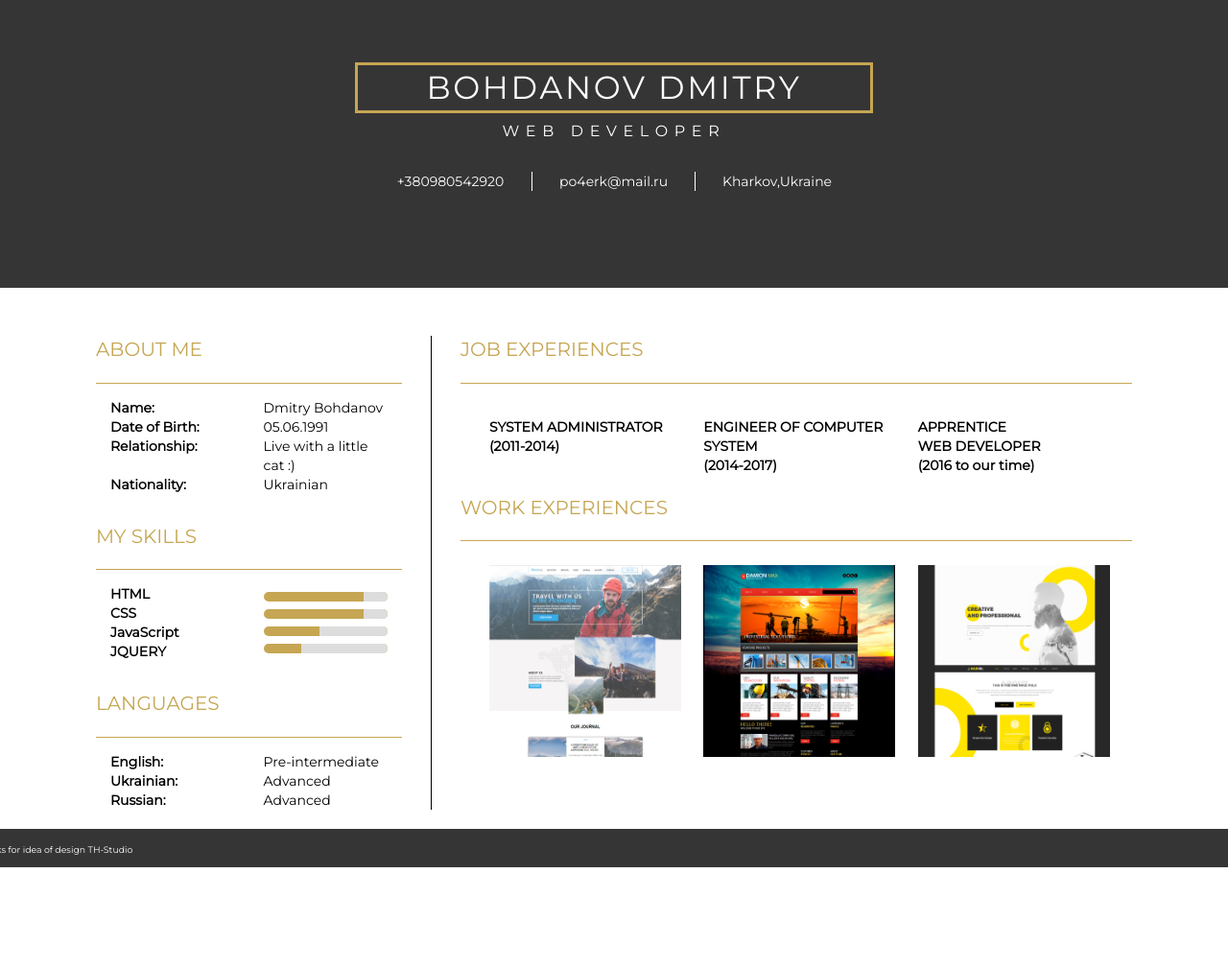
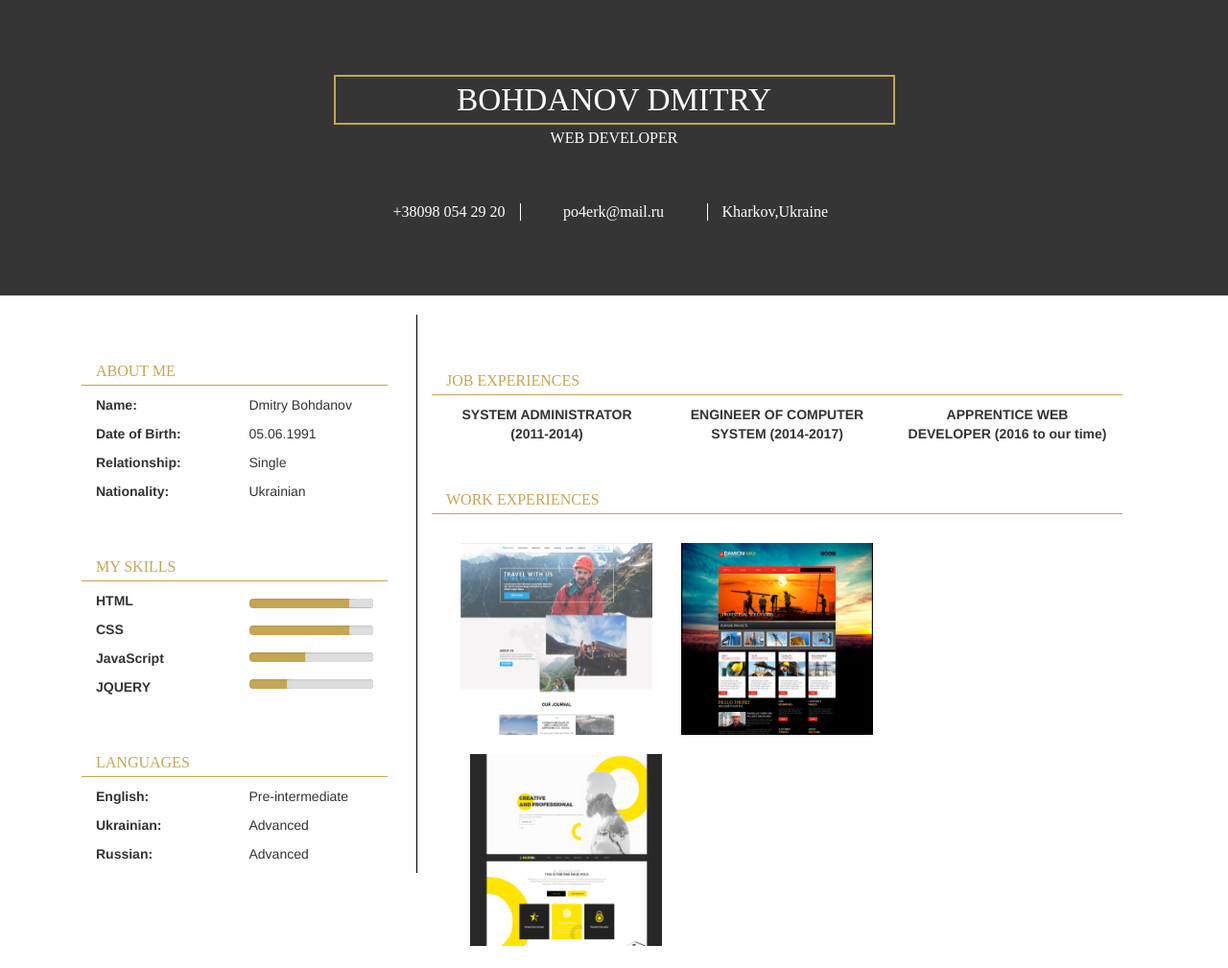
Before and after one commit to po4erk/po4erk.github.io, a plain HTML site: page index.html in a window 1280 px wide. Shown: the top 1009 px of the page at 96% size. Before the commit the page ends 904 px from the top, so only its background shows below. Drawn offline with nearby package versions, Linux system fonts and the light colour scheme.

Commit message:
Add files via upload

```diff
--- a/css/progress.css
+++ b/css/progress.css
@@ -3,17 +3,19 @@
 .progress {
   width: 100%;
   height: 10px;
+
 }
 .progress-wrap, .progress-wrap-1, .progress-wrap-2, .progress-wrap-3{
   background: #c6a653;
   margin: 8px 0;
   overflow: hidden;
   position: relative;
-  border-radius: 20px;
+
 }
 .progress-bar, .progress-bar-1, .progress-bar-2, .progress-bar-3{
     background: #ddd;
     left: 0;
     position: absolute;
     top: 0;
+    border-radius: 5%;
 }
--- a/css/resume.css
+++ b/css/resume.css
@@ -1,97 +1,169 @@
 *{
     margin: 0;
     padding: 0;
-    border: none;
+    border: 0;
 }
-@media only screen and (min-width : 1024px) {
-    .li-border{border-right: 1px solid white;}
-    .left-column{border-right: 1px solid black;}
-    .header-title{margin-top: 12%;}
-    .header-wrapper{height: 300px;}
-    .body-wrapper{min-height: calc(70vh - 5vh);}
-}
-@media only screen and (min-width : 350px) and (max-width : 480px) {
-    .header-title{margin-top: 10%;}
-    .header-wrapper{height: 50vh;}
-    .footer{display: none;}
+li{
+    list-style-type: none;
 }
 
-.font{
-    font-family: Montserrat;
-    color: white;
+@media screen and (min-width: 1000px){
+    .header{
+        height: 308px;
     }
-
     .header-wrapper{
-    width: 100%;
-    background-color: #353535;
+       margin-top: 6%;
    }
-.body-wrapper{
-    padding-bottom: 20px;
+   .header-paragraph{
+       margin-bottom: 5%;
    }
-.header-title{
-    font-size: 25pt;
-    text-align: center;
-    font-weight: lighter;
-    letter-spacing: 2pt;
-    border: 3px solid #c6a653;
+   .first{
+       text-align: right;
+       border-right: 1px solid white;
    }
-.header-paragrpah{
-    margin-top: -15px;
-    font-size: 12pt;
-    text-align: center;
-    letter-spacing: 5pt;
+   .second{
+       border-right: 1px solid white;
    }
-li{
-    margin-top: 30px;
-    list-style-type: none;
-    text-align: center;
+   .third{
+       text-align: left;
+   }
+   .job{
+       margin-top: 60px;
+   }
+   .work{
+       margin-top: 60px;
    }
    .left-column{
-    margin-top: 50px;
+       margin-top: 10px;
+       border-right: 1px solid black;
    }
-.about-me-title, .my-skills-title, .languages-title, .job-title, .work-title{
-    color: #c6a653;
-    font-size: 15pt;
-    padding-bottom: 20px;
-    border-bottom: 1px solid #c6a653;
+      .work-wrapper{
+       margin-top: 40px;
    }
-.about-me-p__left, .my-skills-p__left, .languages-p__left, .job-p{
-    color: black;
-    font-weight: bold;
-    margin-top: 15px;
 }
-.about-me-p__right, .my-skills-p__right, .languages-p__right{
-    margin-top: 15px;
-    color: black;
+@media screen and (min-width: 768px){
+   .header{
+    height: 308px;
     }
-.my-skills, .languages{
-    padding-top: 30px;
+   .header-wrapper{
+       margin-top: 6%;
+   }
+   .header-paragraph{
+       margin-bottom: 5%;
    }
    .job{
-    margin-top: 50px;
- }
-.job-elements{
-    margin-top: 20px;
+       margin-top: 60px;
    }
    .work{
        margin-top: 20px;
    }
+   .left-column{
+       margin-top: 20px;
+       border-right: 1px solid black;
+   }
    .work-wrapper{
-    margin-top: 25px;
+       margin-top: 20px;
    }
-.work-wrapper-img:hover{
-    transition: transform 0.5s ease-in;
-    -webkit-transform: scale(2);
-    -ms-transform: scale(2);
-    transform: scale(2);
-    z-index: 1;
+   .work-third{
+       margin-left: 10px;
    }
-.footer{
-    height: 5vh;
+
+}
+@media screen and (max-width: 768px){
+    .header{
+        height: 60%;
+    }
+    .header-wrapper{
+       padding-top: 15%;
+   }
+   .header-paragraph{
+       margin-bottom: 10%;
+   }
+   .job,
+   .work{
+       margin-top: 30px;
+   }
+   .work{
+       border-bottom: 1px solid #c6a653;
+   }
+
+}
+   .header{
+       background: #353535;
+   }
+
+   .header-title{
+       border: 2px solid #c6a653;
+       text-align: center;
+       color: white;
+       padding: 5px;
+       font: 25pt Montserrat light;
+       margin: 0 auto;
+
+   }
+   .header-paragraph{
+       margin-top: 5px;
+       text-align: center;
+       color: white;
+       font: 12pt Montserrat light;
+   }
+   .header-addres__list{
+       text-align: center;
+       color: white;
+       font: 12pt Montserrat light;
+   }
+   .header-addres__list-item{
+       margin-bottom: 15px;
+   }
+   p{
+       font: Montserrat;
+   }
+
+   .about-me,
+   .my-skills,
+   .languages{
+       margin-top: 30px;
+   }
+   .about-me__title,
+   .my-skills__title,
+   .languages-title,
+   .job-title,
+   .work-title{
+       font: 12pt Montserrat light;
+       color: #c6a653;
+       border-bottom: 1px solid #c6a653;
+       padding-bottom: 5px;
+   }
+
+   .work{
+       padding-bottom: 15px;
+
+   }
+
+   .my-skills__bar{
+       padding-bottom: 2px;
+   }
+
+   .work-wrapper-img{
+       margin-bottom: 20px;
+   }
+   .container{
+       margin-bottom: 35px;
+   }
+
+   footer{
+       display: table-cell;
+       width: 100%;
+       height: 50px;
        background: #353535;
    }
    .footer-text{
+       font: 7pt Montserrat light;
+       padding-top: 20px;
        color: white;
-    padding-top: 15px;
-    font-size: 7pt;
+       text-decoration: none;
    }
+   .footer-text:hover{
+       text-decoration: none;
+       color: #c6a653;
+    }
--- a/index.html
+++ b/index.html
@@ -4,103 +4,126 @@
     <meta charset="UTF-8">
     <meta name="viewport" content="width=device-width, initial-scale=1.0">
     <meta http-equiv="X-UA-Compatible" content="ie=edge">
-    <title>Portfolio</title>
+    <title>Document</title>
     <link rel="stylesheet" href="css/resume.css">
     <link rel="stylesheet" href="libs/animate/animate.min.css">
-    <link rel="stylesheet" href="libs/bootstrap/bootstrap-grid.min.css">
+    <link rel="stylesheet" href="libs/bootstrap/bootstrap.min.css">
     <link href="https://fonts.googleapis.com/css?family=Montserrat" rel="stylesheet">
     <link rel="stylesheet" href="css/progress.css">
 </head>
 <body>
-    <header class="header-wrapper">
+    <header class="header">
         <div class="container">
-        <div class="wow slideInDown col-md-6 col-md-offset-3">
-            <h1 class="col-md-12 header-title text-center font">BOHDANOV DMITRY</h1>
-            <p class="col-md-12 header-paragrpah text-center font">WEB DEVELOPER</p>
+        <div class="row header-wrapper">
+            <h1 class="col-xs-10 col-xs-offset-1 col-sm-10 col-sm-offset-1 col-md-6 col-md-offset-3 header-title">BOHDANOV DMITRY</h1>
+            <p class="col-xs-12 header-paragraph">WEB DEVELOPER</p>
             <addres>
-                <ul class="col-md-12 col-sm-12">
-                    <li class="col-md-4 li-border font">+380980542920</li>
-                    <li class="col-md-4 li-border font">po4erk@mail.ru</li>
-                    <li class="col-md-4 font">Kharkov,Ukraine</li>
+                <ul class="header-addres__list">
+
+                    <li class="col-xs-12 col-sm-5 col-md-5 header-addres__list-item first">+38098 054 29 20</li>
+                    <li class="col-xs-12 col-sm-2 col-md-2 header-addres__list-item second">po4erk@mail.ru</li>
+                    <li class="col-xs-12 col-sm-5 col-md-5 header-addres__list-item third">Kharkov,Ukraine</li>
+
                 </ul>
             </addres>
         </div>
         </div>
     </header>
-    <section class="container body-wrapper">
-        <div class="col-md-4 left-column">
-            <div class="wow slideInLeft col-md-12 about-me" data-wow-duration="1.5s">
-                <p class="about-me-title font">ABOUT ME</p>
-                <div class="col-md-6 col-xs-6 about-me-p__left font">
+    <section class="container">
+        <div class="row col-sm-4 left-column">
+            <div class="wow slideInLeft col-xs-12 about-me" data-wow-duration="1.5s">
+                <h2 class="col-xs-12 about-me__title">ABOUT ME</h2>
+                <div class="col-xs-6">
+                    <strong>
                     <p>Name:</p>
                     <p>Date of Birth:</p>
-                    <p>Relationship:</p><br>
+                    <p>Relationship:</p>
                     <p>Nationality:</p>
+                    </strong>
                 </div>
-                <div class="col-md-6 col-xs-6 about-me-p__right font">
+                <div class="col-xs-6">
                     <p>Dmitry Bohdanov</p>
                     <p>05.06.1991</p>
-                    <p>Live with a little cat :)</p>
+                    <p>Single</p>
                     <p>Ukrainian</p>
                 </div>
             </div>
-            <div class="wow slideInLeft col-md-12 my-skills" data-wow-duration="1.3s">
-                <p class="my-skills-title font">MY SKILLS</p>
-                <div class="col-md-6 col-xs-6 my-skills-p__left font">
+
+            <div class="wow slideInLeft col-xs-12 my-skills" data-wow-duration="1.3s">
+                <h2 class="col-xs-12 my-skills__title">MY SKILLS</h2>
+                <div class="col-xs-6 my-skills__p-left">
+                    <strong>
                     <p>HTML</p>
                     <p>CSS</p>
                     <p>JavaScript</p>
                     <p>JQUERY</p>
+                    </strong>
                 </div>
-                <div class="col-md-6 col-xs-6 my-skills-p__right font">
+                <div class="col-xs-6">
+                    <div class="my-skills__bar">
                     <div class="progress-wrap progress" data-progress-percent="80">
                         <div class="progress-bar progress"></div></div>
-
+                    </div>
+                    <div class="my-skills__bar">
                     <div class="progress-wrap-1 progress" data-progress-percent="80">
                         <div class="progress-bar-1 progress"></div></div>
-
+                   </div>
+                   <div class="my-skills__bar">
                     <div class="progress-wrap-2 progress" data-progress-percent="45">
                         <div class="progress-bar-2 progress"></div></div>
-
+                    </div>
+                    <div class="my-skills__bar">
                     <div class="progress-wrap-3 progress" data-progress-percent="30">
                         <div class="progress-bar-3 progress"></div></div>
                     </div>
                 </div>
-            <div class="wow slideInLeft col-md-12 languages" data-wow-duration="1s">
-                <p class="languages-title font">LANGUAGES</p>
-                <div class="col-md-6 col-xs-6 languages-p__left font">
+            </div>
+
+            <div class="wow slideInLeft col-xs-12 languages" data-wow-duration="1s">
+                <h2 class="col-xs-12 languages-title font">LANGUAGES</h2>
+                <div class="col-xs-6 languages-p__left font">
+                    <strong>
                     <p>English:</p>
                     <p>Ukrainian:</p>
                     <p>Russian:</p>
+                    </strong>
                 </div>
-                <div class="col-md-6 col-xs-6 languages-p__right font">
+                <div class="col-xs-6 languages-p__right font">
                     <p>Pre-intermediate</p>
                     <p>Advanced</p>
                     <p>Advanced</p>
                 </div>
                 </div>
             </div>
-        <div class="col-md-8">
-            <div class="wow slideInRight col-md-12 job" data-wow-duration="1s">
-                <p class="job-title font">JOB EXPERIENCES</p>
-                <div class="col-md-12 col-xs-12 job-p font">
-                    <p class="col-md-4 col-xs-4 job-elements">SYSTEM ADMINISTRATOR<br>(2011-2014)</p>
-                    <p class="col-md-4 col-xs-4 job-elements">ENGINEER OF COMPUTER SYSTEM<br>(2014-2017)</p>
-                    <p class="col-md-4 col-xs-4 job-elements">APPRENTICE <br> WEB DEVELOPER<br>(2016 to our time)</p>
+        </div>
+
+        <div class="row">
+            <div class="col-sm-8">
+            <div class="wow slideInRight col-xs-12 job" data-wow-duration="1.5s">
+                <h2 class="col-xs-12 job-title">JOB EXPERIENCES</h2>
+                <div class="job-p">
+                    <strong>
+                    <p class="col-xs-12 col-sm-4 text-center">SYSTEM ADMINISTRATOR (2011-2014)</p>
+                    <p class="col-xs-12 col-sm-4 text-center">ENGINEER OF COMPUTER SYSTEM (2014-2017)</p>
+                    <p class="col-xs-12 col-sm-4 text-center">APPRENTICE WEB DEVELOPER (2016 to our time)</p>
+                    </strong>
                 </div>
             </div>
-            <div class="wow slideInRight col-md-12 work" data-wow-duration="1.2s">
-                <p class="work-title font">WORK EXPERIENCES</p>
-                <div class="col-md-12 work-wrapper">
-                <a class="wow slideInRight col-md-4 work-wrapper-img" data-wow-duration="1.5s" href="https://po4erk.github.io/Mountains-travel/" target="_blank"><img src="img/Mountains.png" alt="" style="width: 200px; height: 200px;"></a>
-                <a class="wow slideInRight col-md-4 work-wrapper-img" data-wow-duration="2s" href="https://po4erk.github.io/DamionMax/" target="_blank"><img src="img/DamionMax.png" alt="" style="width: 200px; height: 200px;"></a>
-                <a class="wow slideInRight col-md-4 work-wrapper-img" data-wow-duration="2.5s" href="#"><img src="img/Marvel.png" alt="" style="width: 200px; height: 200px;" target="_blank"></a>
+            <div class="wow slideInRight col-xs-12 work" data-wow-duration="1s">
+                <h2 class="col-xs-12 work-title">WORK EXPERIENCES</h2>
+                <div class="col-xs-12 work-wrapper">
+                <a class="wow slideInRight col-xs-12 col-sm-6 col-md-4 text-center work-wrapper-img work-first" data-wow-duration="1.5s" href="https://po4erk.github.io/Mountains-travel/"><img src="img/Mountains.png" alt="" style="width: 200px; height: 200px;"></a>
+                <a class="wow slideInRight col-xs-12 col-sm-6 col-md-4 text-center work-wrapper-img work-second" data-wow-duration="2s" href="https://po4erk.github.io/DamionMax/"><img src="img/DamionMax.png" alt="" style="width: 200px; height: 200px;"></a>
+                <a class="wow slideInRight col-xs-12 col-sm-12 col-md-4 text-center work-wrapper-img work-third" data-wow-duration="2.5s" href="#"><img src="img/Marvel.png" alt="" style="width: 200px; height: 200px;"></a>
+                </div>
+
             </div>
             </div>
         </div>
+
     </section>
-    <footer class="container-fluid footer">
-        <a class="wow slideInLeft col-md-12 footer-text font" data-wow-duration="4s" href="https://www.behance.net/th_studio"><p >Thanks for idea of design TH-Studio</p></a>
+    <footer class="container-fluid">
+        <a class="wow slideInLeft col-xs-12 footer-text" data-wow-duration="4s" href="https://www.behance.net/th_studio"><p class="">Thanks for idea of design TH-Studio</p></a>
     </footer>
     <script src="https://ajax.googleapis.com/ajax/libs/jquery/2.1.1/jquery.min.js"></script>
     <script src="libs/wow/wow.min.js"></script>
```
Also changed, not shown: libs/bootstrap/bootstrap.min.css (added). Lines whose indentation alone changed are shown as unchanged.
